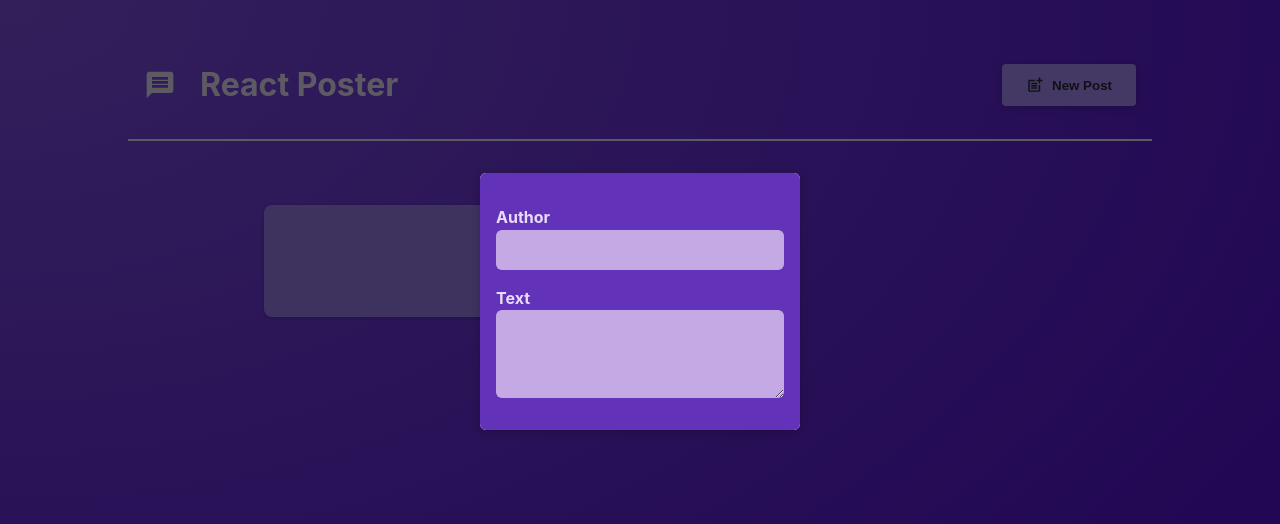
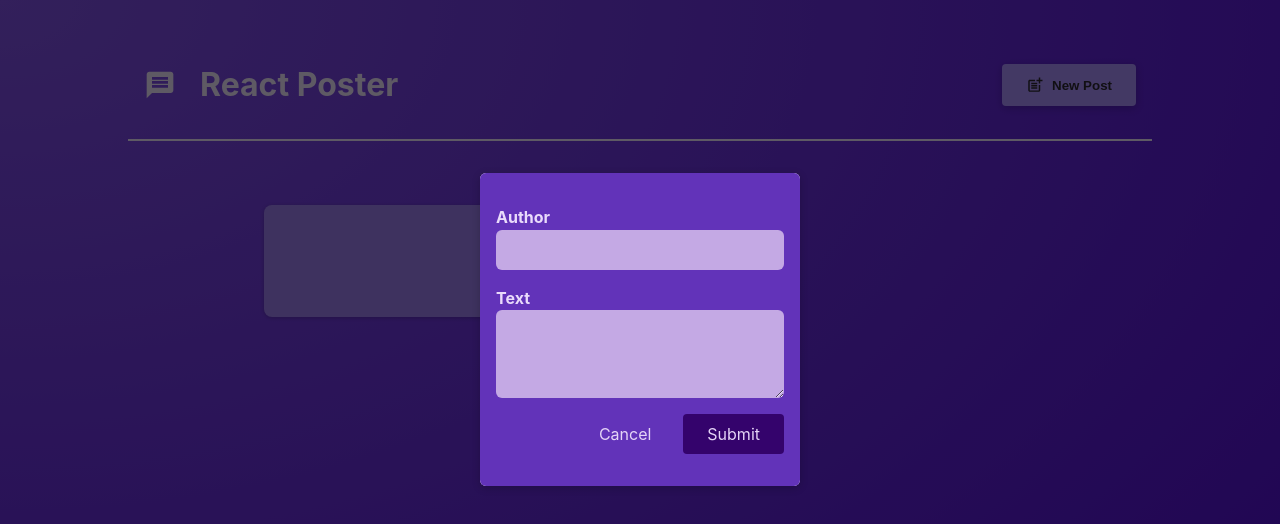
Before and after one commit to heidless-stillwater/react-starting-snapshot, a React (Vite) app: page / in a window 1280 px wide. Both pictures are taken after a click on the button "New Post". Shown: the top 524 px of the page. Built offline with nearby package versions, Linux system fonts and the light colour scheme.

Commit message:
implemented 'cancel' button

```diff
--- a/src/components/NewPost.jsx
+++ b/src/components/NewPost.jsx
@@ -1,15 +1,19 @@
 import classes from './NewPost.module.css';
 
-function NewPost(props) {
+function NewPost({onAuthorChange, onBodyChange, onCancel}) {
     return (
         <form className={classes.form}>
             <p>
                 <label htmlFor="name">Author</label>
-                <input type="text" id="name" required onChange={props.onAuthorChange}/>
+                <input type="text" id="name" required onChange={onAuthorChange}/>
             </p>
             <p>
                 <label htmlFor="body">Text</label>
-                <textarea id="body" required rows={3} onChange={props.onBodyChange}/>
+                <textarea id="body" required rows={3} onChange={onBodyChange}/>
+            </p>
+            <p className={classes.actions}>
+                <button type='button' onClick={onCancel}>Cancel</button>
+                <button>Submit</button>
             </p>
         </form>
     );
--- a/src/components/PostsList.jsx
+++ b/src/components/PostsList.jsx
@@ -37,6 +37,7 @@
                     <NewPost
                         onAuthorChange={authorChangeHandler}
                         onBodyChange={bodyChangeHandler}
+                        onCancel={onStopPosting}
                     />
                 </Modal>
             )}
```
